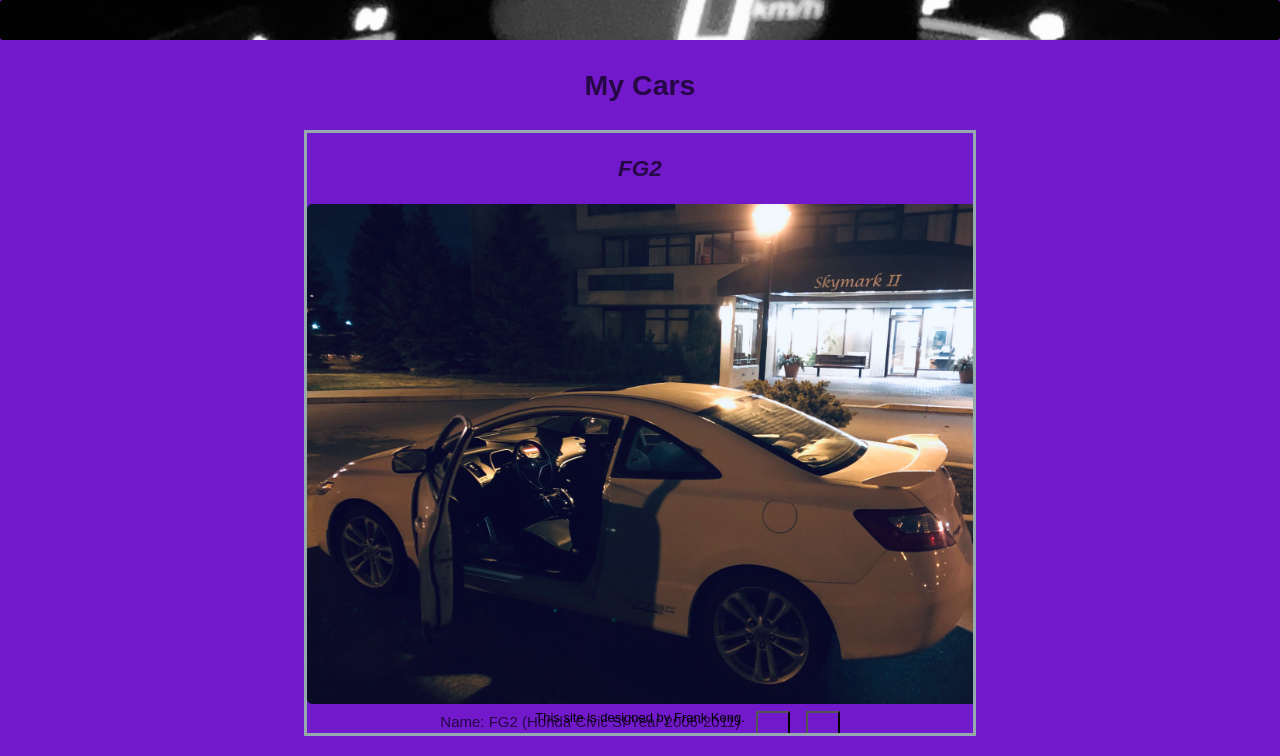
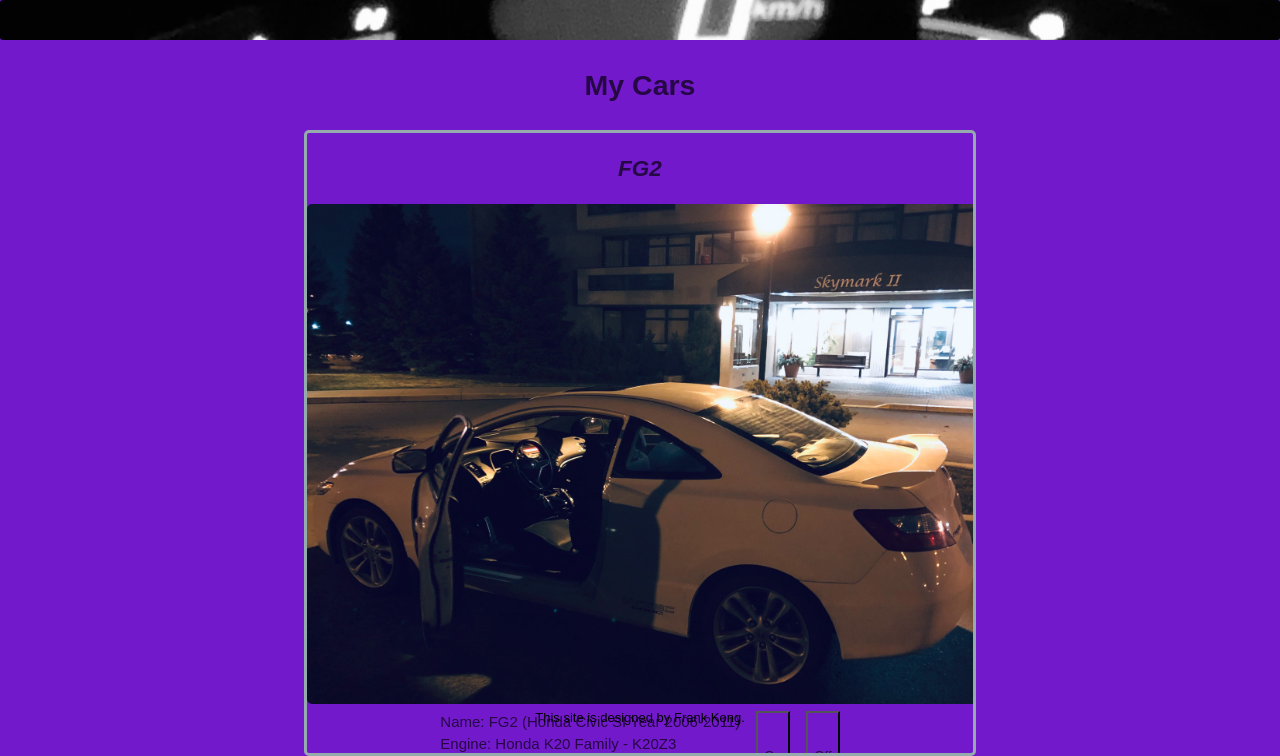
Before and after one commit to f1271284963/mysite, a Flask app: page /mycar in a window 1280 px wide. Shown: the part 103-859 px from the top of the page. Run offline with Flask 2, Linux system fonts and the light colour scheme.

Commit message:
changed car page

```diff
--- a/static/style.css
+++ b/static/style.css
@@ -114,8 +114,9 @@
   margin: auto;
   margin-top: 0;
   border: #95aaad 3px solid;
+  border-radius: 5px;
   text-align: center;
-  height: 600px;
+  height: 620px;
   overflow: scroll;
 }
 
```
